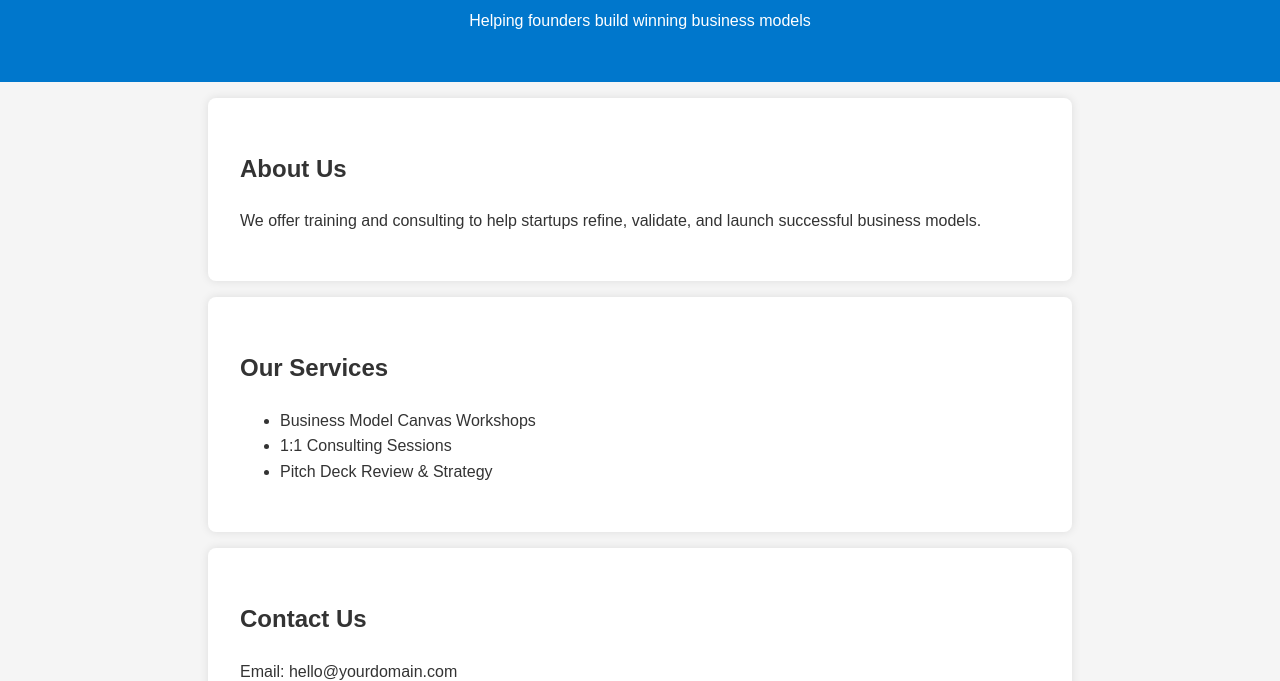
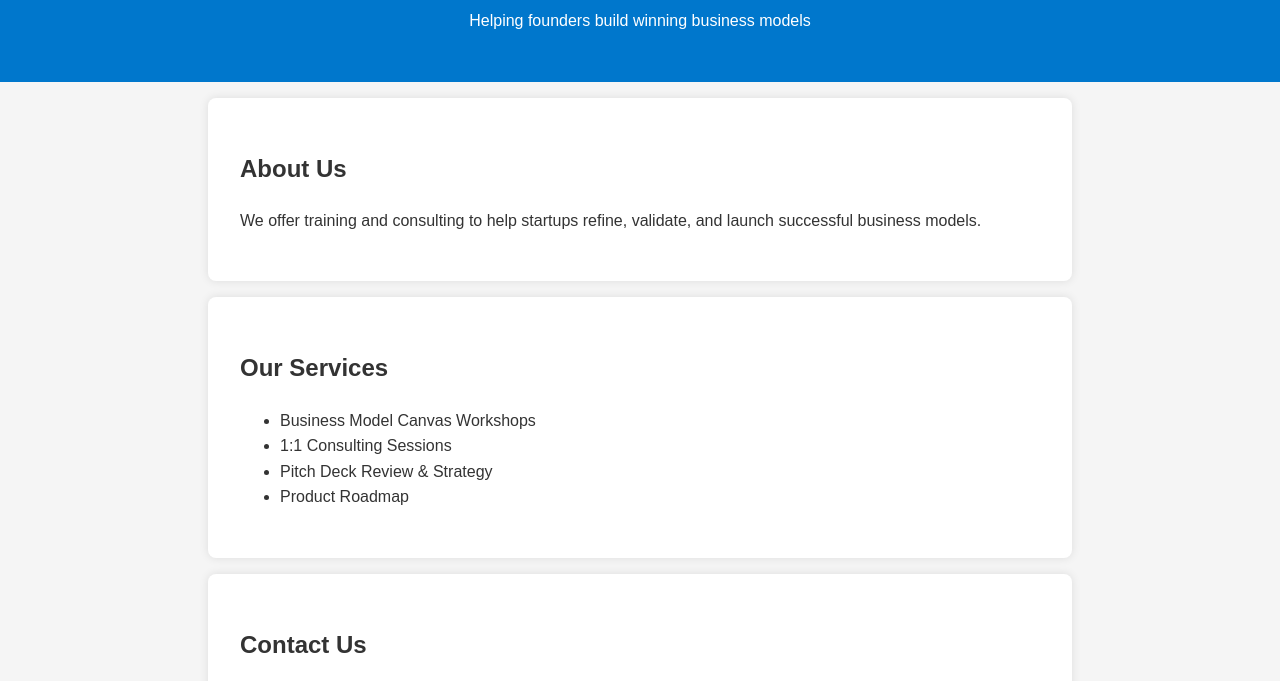
Before and after one commit to shilpasridhardp2020/StartupCanvas, a plain HTML site: page index.html in a window 1280 px wide. Shown: the part 118-799 px from the top of the page. Drawn offline with Linux system fonts and the light colour scheme.

Commit message:
updated headline

```diff
--- a/index.html
+++ b/index.html
@@ -4,14 +4,14 @@
 <head>
     <meta charset="UTF-8" />
     <meta name="viewport" content="width=device-width, initial-scale=1.0" />
-    <title>Startup LaunchPad Test</title>
+    <title>Startup LaunchPad Test </title>
     <link rel="stylesheet" href="style.css" />
 </head>
 
 <body>
     <header>
         <h1>Startup LaunchPad</h1>
-        <p>Helping founders build winning business models</p>
+        <p> Helping founders build winning business models</p>
     </header>
 
     <section id="about">
@@ -26,6 +26,7 @@
             <li>Business Model Canvas Workshops</li>
             <li>1:1 Consulting Sessions</li>
             <li>Pitch Deck Review & Strategy</li>
+            <li>Product Roadmap</li>
         </ul>
     </section>
 
```
